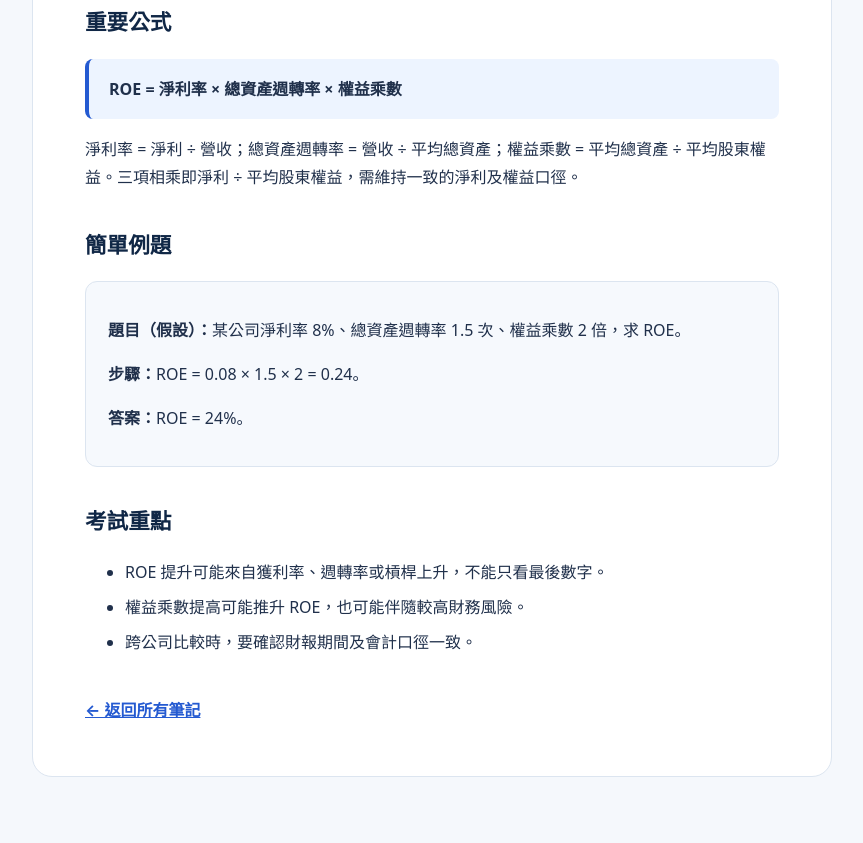
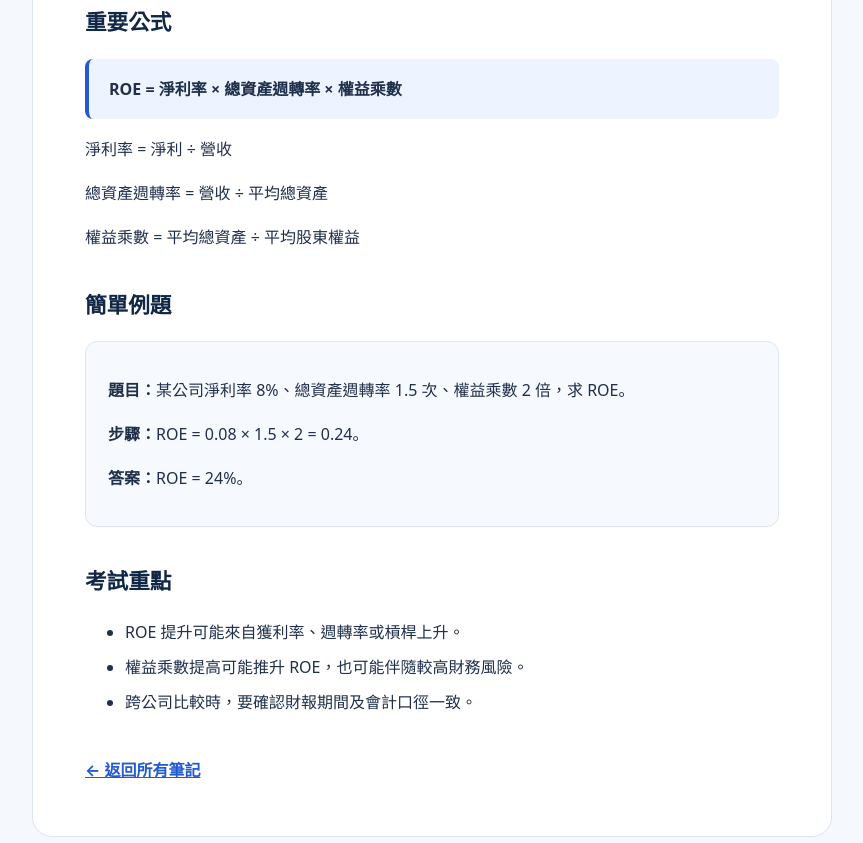
Before and after one commit to oliviahuang1101/finance-study, a plain HTML site: page roe-analysis.html in a window 1280 px wide. Shown: the part 570-1413 px from the top of the page, without its empty margins (208-1071 px from the left). Drawn offline with Linux system fonts and the light colour scheme.

Commit message:
Update roe-analysis.html

```diff
--- a/roe-analysis.html
+++ b/roe-analysis.html
@@ -4,21 +4,21 @@
 <head>
 <meta charset="UTF-8">
 <meta name="viewport" content="width=device-width, initial-scale=1">
-<meta name="description" content="認識 ROE 和杜邦三因子分析。">
 <title>ROE 與杜邦分析｜FinStudy</title>
 <link rel="stylesheet" href="style.css">
 </head>
 <body>
 <header class="topbar">
   <div class="container nav">
-    <a class="logo" href="index.html">Fin<span>Study</span></a>
+    <a class="logo" href="/finance-study/">Fin<span>Study</span></a>
     <small>財金學習筆記</small>
   </div>
 </header>
+
 <main class="container">
 <article class="note">
   <nav class="crumb">
-    <a href="index.html">首頁</a> / 財務管理 / ROE 與杜邦分析
+    <a href="/finance-study/">首頁</a> / 財務管理 / ROE 與杜邦分析
   </nav>
   <span class="pill">財務管理</span>
   <h1>ROE 與杜邦分析</h1>
@@ -28,26 +28,31 @@
   <p>股東權益報酬率（Return on Equity, ROE）衡量企業運用股東資金創造淨利的能力。杜邦分析將 ROE 拆解成獲利能力、資產運用效率及財務槓桿。</p>
 
   <h2>重要公式</h2>
-  <div class="formula">ROE = 淨利率 × 總資產週轉率 × 權益乘數</div>
-  <p>淨利率 = 淨利 ÷ 營收；總資產週轉率 = 營收 ÷ 平均總資產；權益乘數 = 平均總資產 ÷ 平均股東權益。三項相乘即淨利 ÷ 平均股東權益，需維持一致的淨利及權益口徑。</p>
+  <div class="formula">
+    ROE = 淨利率 × 總資產週轉率 × 權益乘數
+  </div>
+  <p>淨利率 = 淨利 ÷ 營收</p>
+  <p>總資產週轉率 = 營收 ÷ 平均總資產</p>
+  <p>權益乘數 = 平均總資產 ÷ 平均股東權益</p>
 
   <h2>簡單例題</h2>
   <div class="example">
-    <p><strong>題目（假設）：</strong>某公司淨利率 8%、總資產週轉率 1.5 次、權益乘數 2 倍，求 ROE。</p>
+    <p><strong>題目：</strong>某公司淨利率 8%、總資產週轉率 1.5 次、權益乘數 2 倍，求 ROE。</p>
     <p><strong>步驟：</strong>ROE = 0.08 × 1.5 × 2 = 0.24。</p>
     <p><strong>答案：</strong>ROE = 24%。</p>
   </div>
 
   <h2>考試重點</h2>
   <ul>
-    <li>ROE 提升可能來自獲利率、週轉率或槓桿上升，不能只看最後數字。</li>
+    <li>ROE 提升可能來自獲利率、週轉率或槓桿上升。</li>
     <li>權益乘數提高可能推升 ROE，也可能伴隨較高財務風險。</li>
     <li>跨公司比較時，要確認財報期間及會計口徑一致。</li>
   </ul>
 
-  <a class="back" href="index.html">← 返回所有筆記</a>
+  <a class="back" href="https://oliviahuang1101.github.io/finance-study/">← 返回所有筆記</a>
 </article>
 </main>
+
 <footer class="footer">© 2026 FinStudy</footer>
 <script src="main.js" defer></script>
 </body>
```
